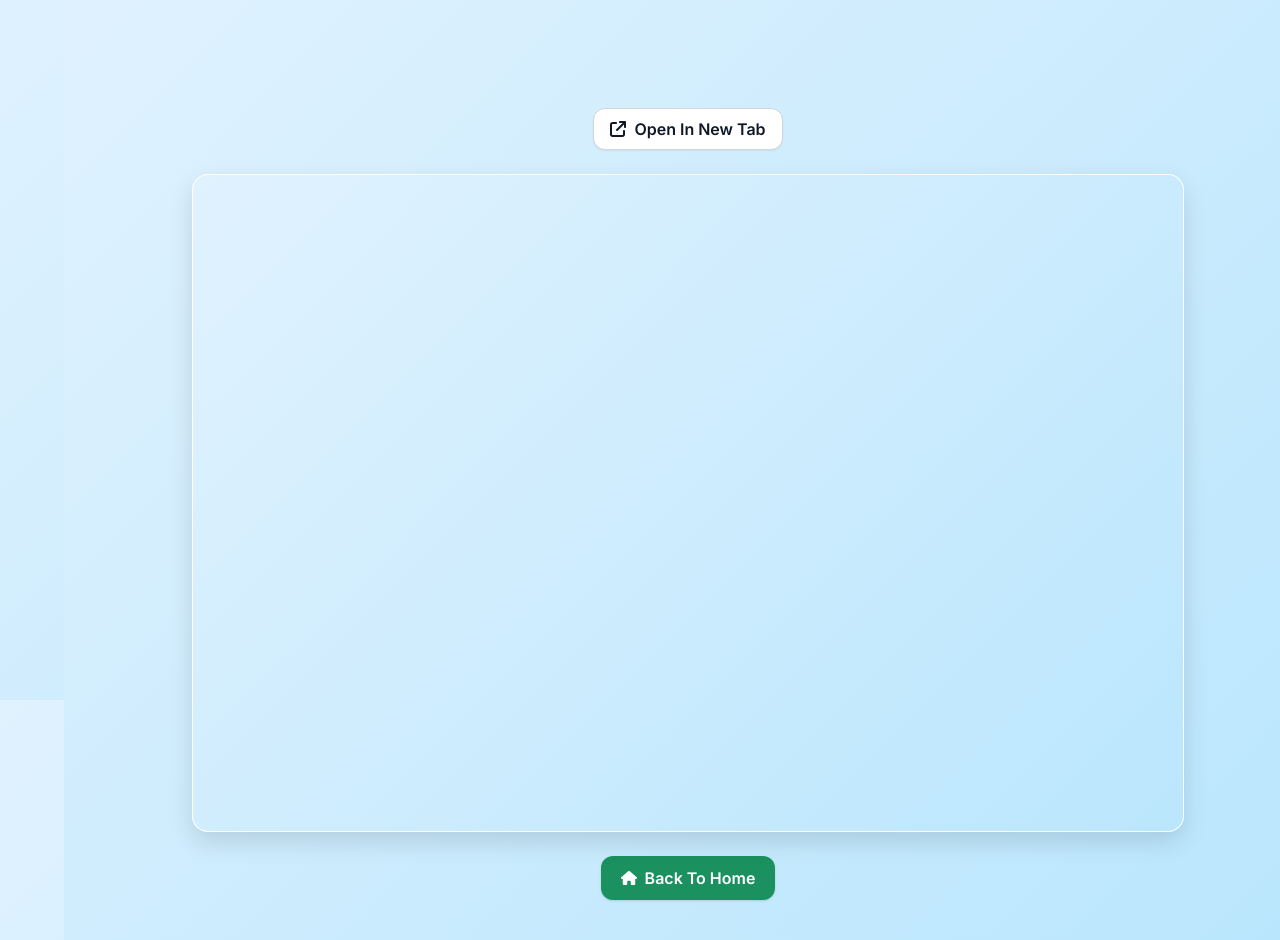
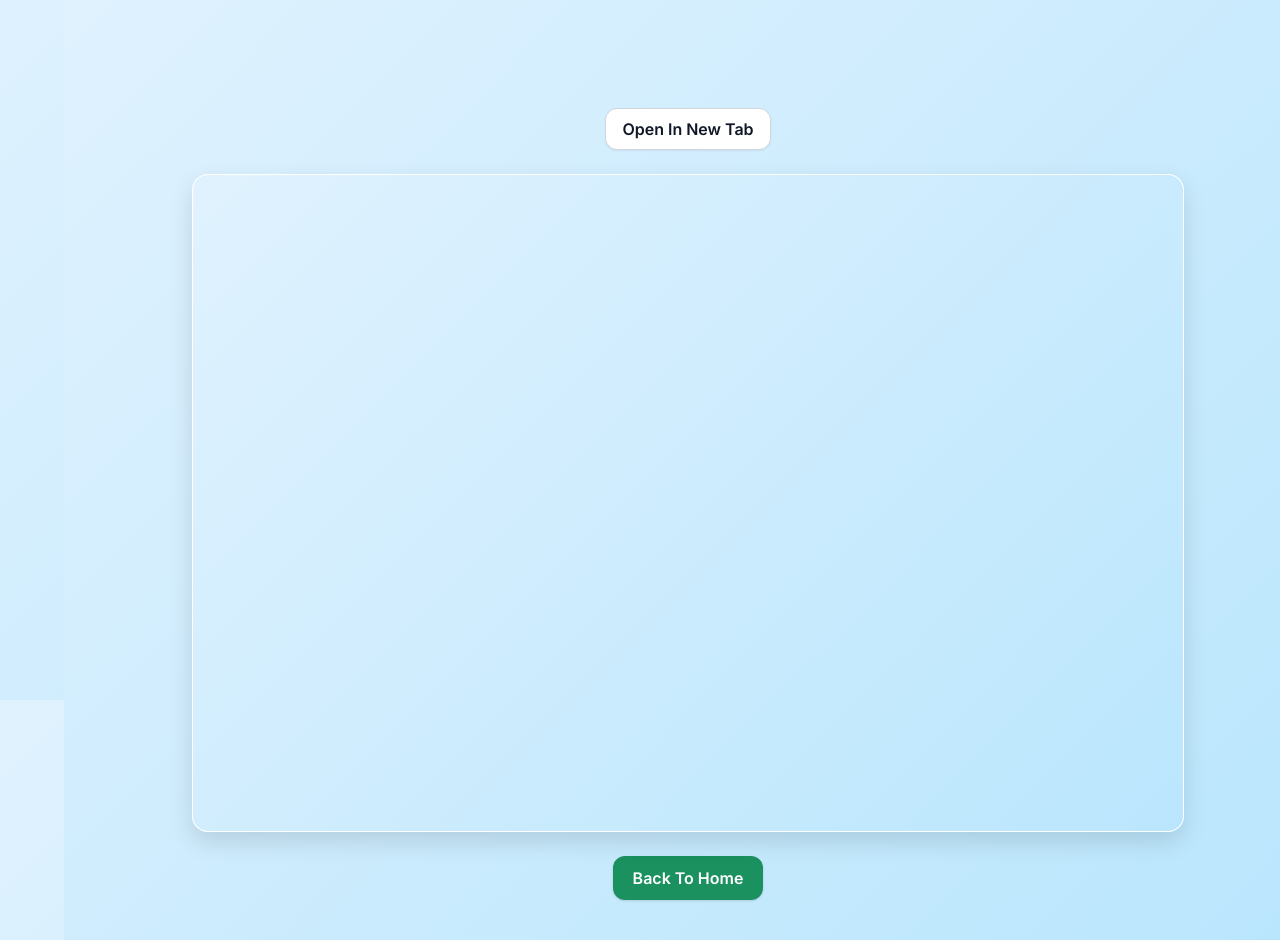
Before and after one commit to mohdazlanabas/biogas_indonesia, a React (Vite) app: page /view/ad-bahasa-presentasi in a window 1280 px wide. Shown: the part 100-1040 px from the top of the page. Built offline with nearby package versions, Linux system fonts and the light colour scheme.

Commit message:
This Update Automatically From zsh Script.

```diff
--- a/src/pages/Viewer.tsx
+++ b/src/pages/Viewer.tsx
@@ -1,7 +1,6 @@
 import { useEffect, useRef } from 'react'
 import { useNavigate, useParams } from 'react-router-dom'
 import { findPresentationBySlug } from '../shared/presentations'
-import { FaHouse, FaArrowUpRightFromSquare } from 'react-icons/fa6'
 
 export function Viewer() {
   const { slug } = useParams<{ slug: string }>()
@@ -55,7 +54,6 @@ export function Viewer() {
             rel="noreferrer"
             aria-label="Open presentation in new tab"
           >
-            <FaArrowUpRightFromSquare />
             <span className="sm:hidden">Open tab</span>
             <span className="hidden sm:inline">Open In New Tab</span>
           </a>
@@ -75,7 +73,6 @@ export function Viewer() {
             className="inline-flex max-w-full items-center gap-1.5 sm:gap-2 align-middle whitespace-nowrap rounded-xl bg-brand-600 text-white px-4 py-2 sm:px-5 sm:py-2.5 text-sm sm:text-base font-semibold hover:bg-brand-700 shadow align-middle"
             aria-label="Back to home"
           >
-            <FaHouse className="text-white" />
             <span className="sm:hidden">Home</span>
             <span className="hidden sm:inline">Back To Home</span>
           </button>
```
